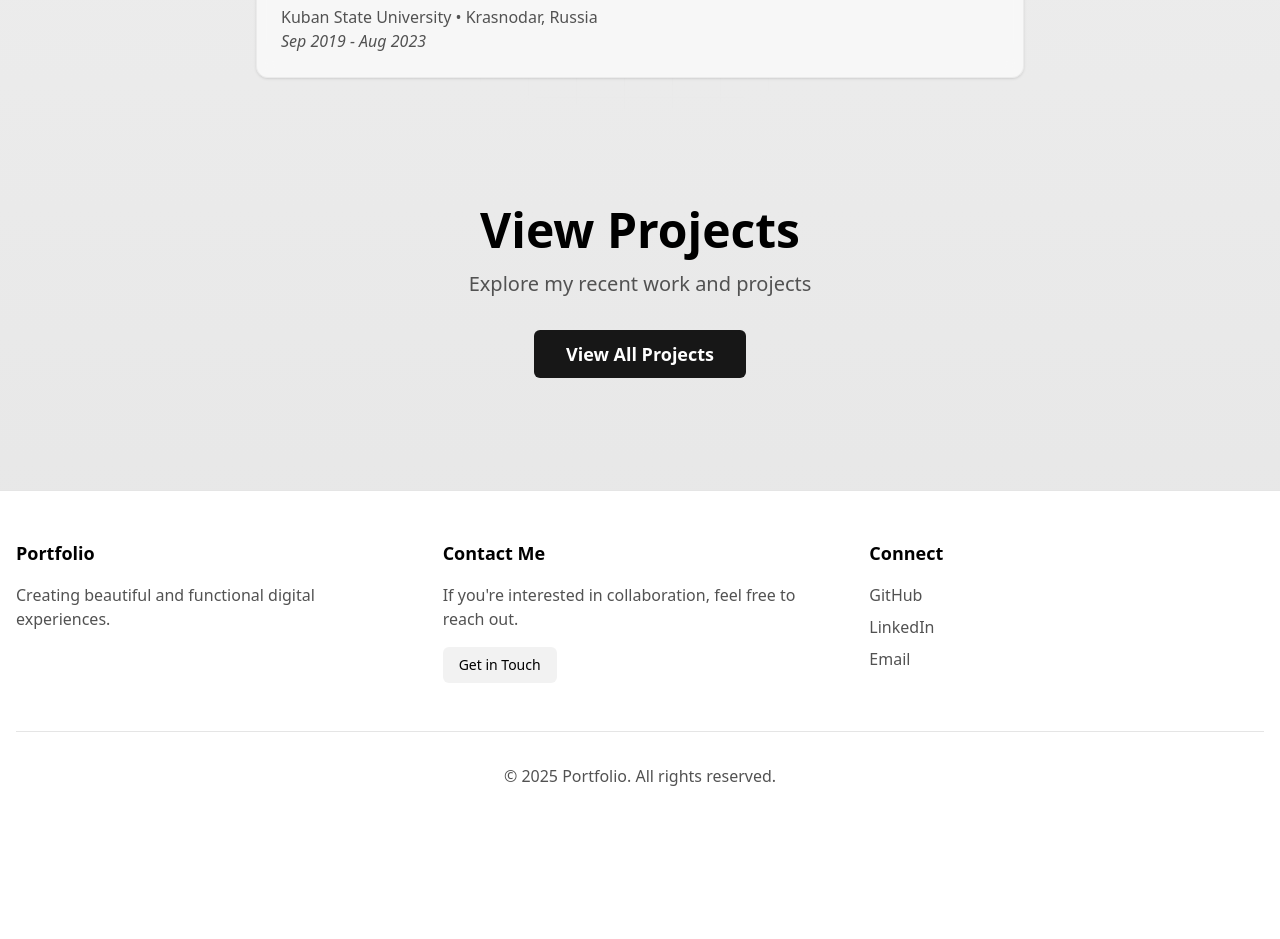
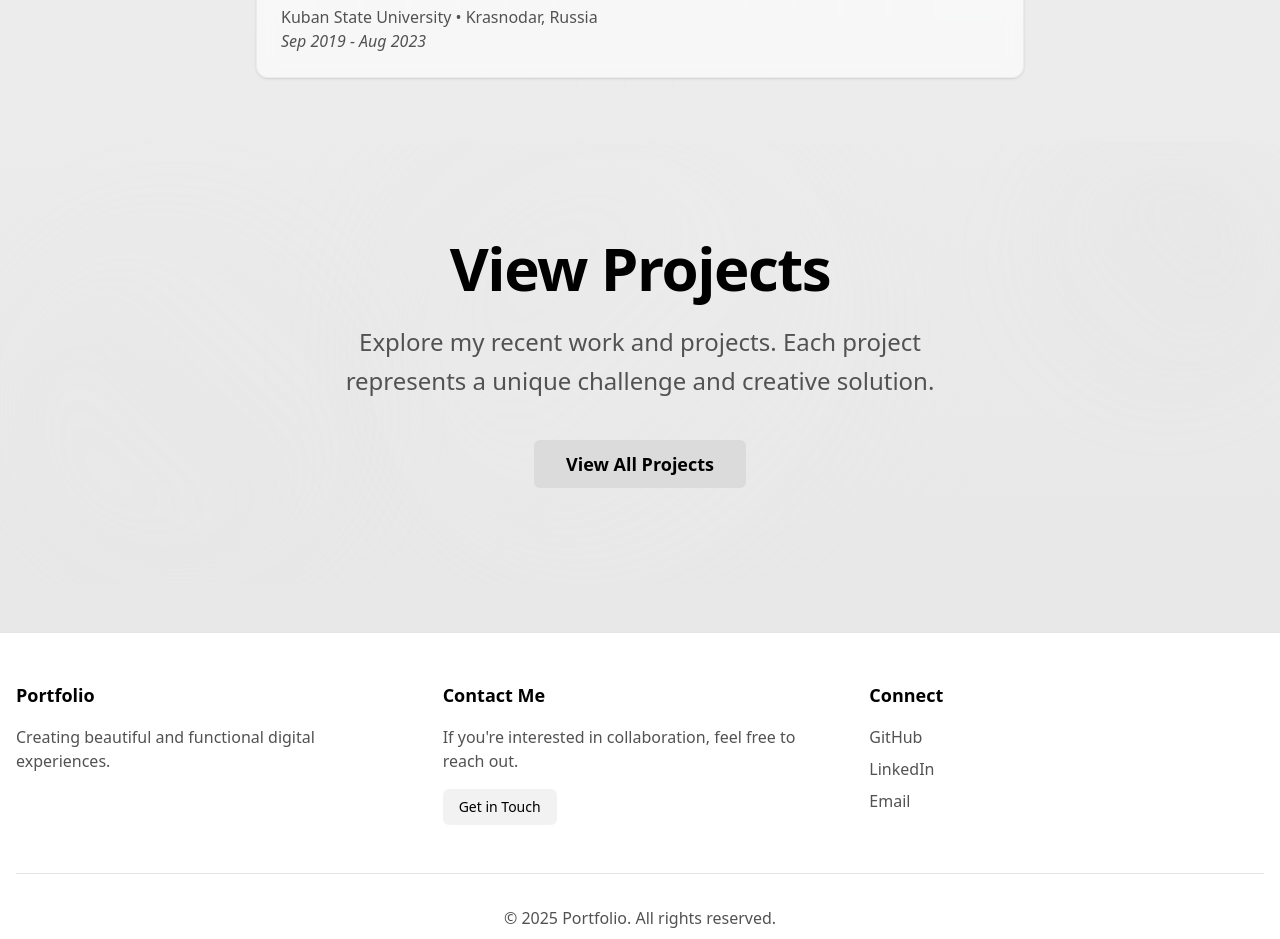
Before and after one commit to karpetoryba/my-portfolio-nextjs, a Next.js app: page / in a window 1280 px wide. Shown: the part 2408-3347 px from the top of the page. Before the commit the page ends 3244 px from the top, so only its background shows below. Built offline with nearby package versions, Linux system fonts and the light colour scheme.

Commit message:
🎨  Updated button styles

```diff
--- a/src/app/page.tsx
+++ b/src/app/page.tsx
@@ -264,25 +264,43 @@ export default function Home() {
       {/* View Projects section */}
       <section
         id="projects"
-        className={`container mx-auto px-4 py-16 transition-all duration-1000 ease-out ${
+        className={`relative container mx-auto px-4 py-20 md:py-24 overflow-hidden transition-all duration-1000 ease-out ${
           isProjectsVisible
             ? "opacity-100 translate-y-0"
             : "opacity-0 translate-y-10"
         }`}
       >
-        <div className="max-w-4xl mx-auto text-center">
-          <h1 className="text-5xl font-bold mb-4">View Projects</h1>
-          <p className="text-xl text-neutral-600 mb-8">
-            Explore my recent work and projects
+        {/* Decorative background elements */}
+        <div className="absolute inset-0 -z-10 overflow-hidden">
+          <div className="absolute top-1/2 left-1/2 -translate-x-1/2 -translate-y-1/2 w-[500px] h-[500px] bg-gradient-to-br from-neutral-200/20 via-neutral-100/10 to-transparent rounded-full blur-3xl"></div>
+          <div className="absolute top-0 right-0 w-64 h-64 bg-gradient-to-bl from-neutral-300/15 to-transparent rounded-full blur-2xl"></div>
+          <div className="absolute bottom-0 left-0 w-96 h-96 bg-gradient-to-tr from-neutral-200/15 to-transparent rounded-full blur-2xl"></div>
+        </div>
+
+        <div className="max-w-5xl mx-auto">
+          <div className="relative">
+            {/* Content */}
+            <div className="text-center mb-10">
+              <h1 className="text-5xl md:text-6xl font-bold mb-6 tracking-tight">
+                View Projects
+              </h1>
+              <p className="text-xl md:text-2xl text-neutral-600 max-w-2xl mx-auto leading-relaxed">
+                Explore my recent work and projects. Each project represents a unique challenge and creative solution.
               </p>
+            </div>
+
+            {/* CTA Button */}
+            <div className="flex justify-center">
               <Link href="/projects">
                 <Button
-              className="bg-neutral-900 text-white hover:bg-neutral-800 px-8 py-6 text-lg font-semibold transition-all duration-200 hover:scale-105"
+                  className="w-full bg-neutral-300/70 backdrop-blur-sm text-black hover:bg-neutral-400/70 active:scale-[0.98] transition-all duration-200 px-8 py-6 text-lg font-semibold"
                   variant="default"
                 >
                   View All Projects
                 </Button>
               </Link>
+            </div>
+          </div>
         </div>
       </section>
 
```
Lines whose indentation alone changed are shown as unchanged.
